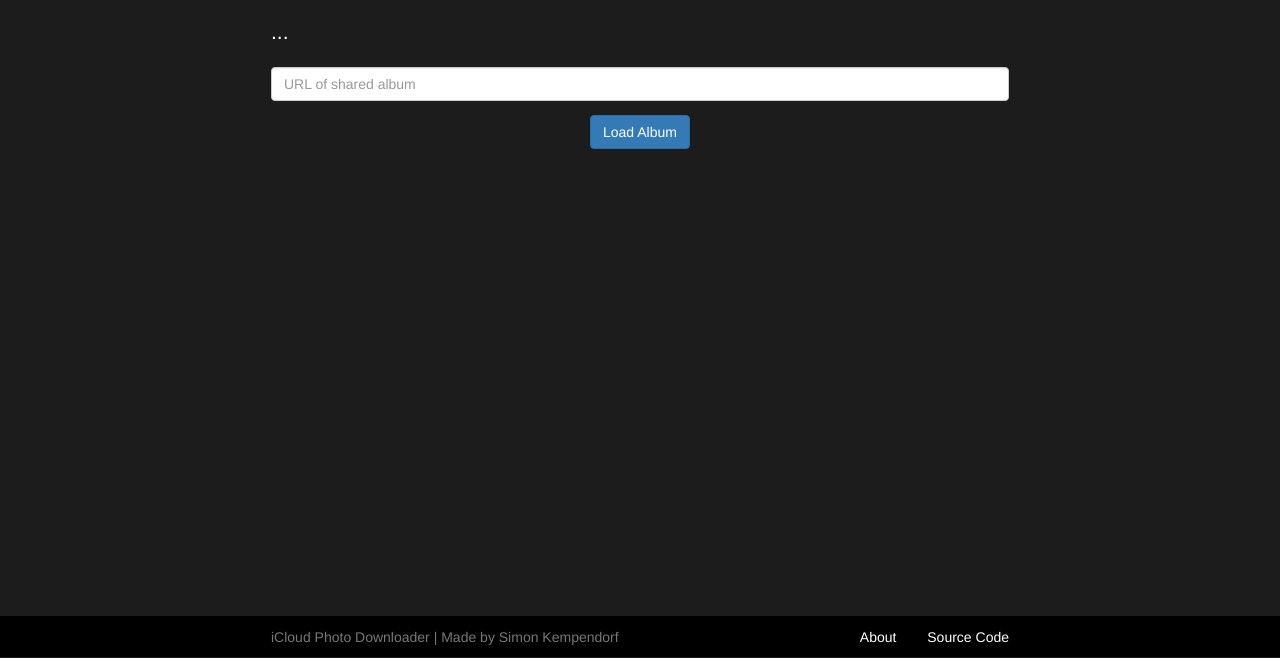
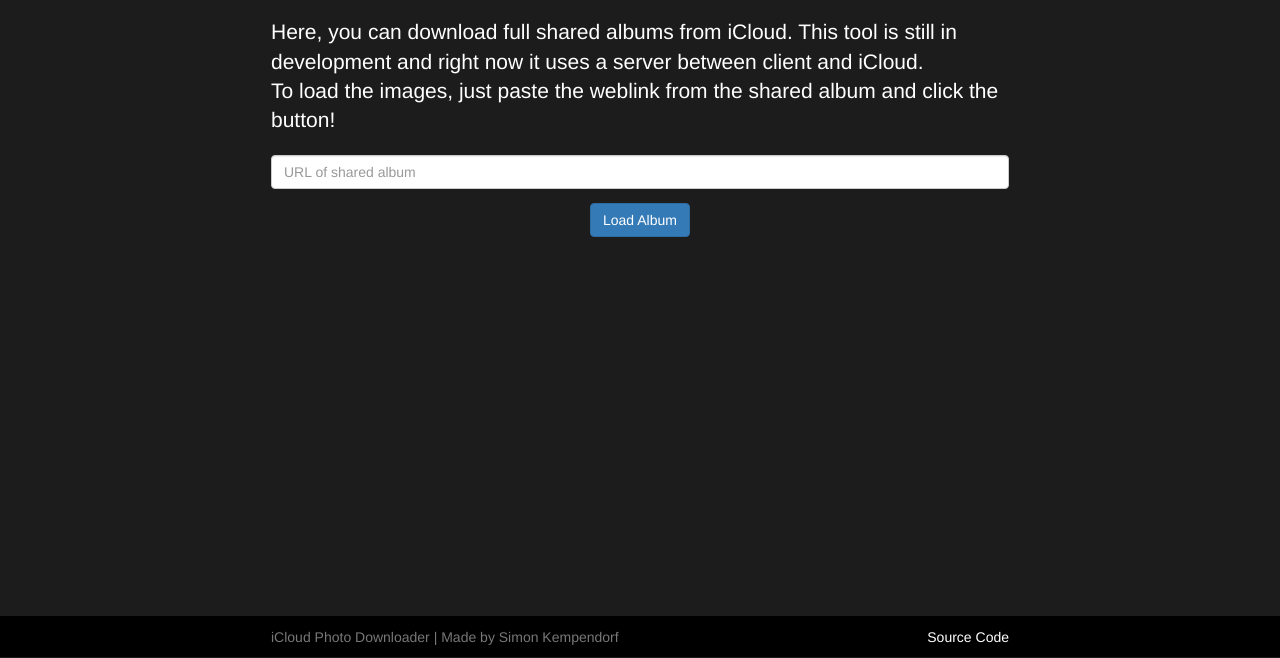
Before and after one commit to code28/icloudphd, a plain HTML site: page index.html in a window 1280 px wide. Shown: the part 142-800 px from the top of the page. Drawn offline with nearby package versions, Linux system fonts and the light colour scheme.

Commit message:
Add description

```diff
--- a/index.html
+++ b/index.html
@@ -25,7 +25,8 @@
       </div>
 
       <p class="lead">
-        ...
+        Here, you can download full shared albums from iCloud. This tool is still in development and right now it uses a server between client and iCloud.<br>
+        To load the images, just paste the weblink from the shared album and click the button!
       </p>
 
       <p>
@@ -71,7 +72,6 @@
             iCloud Photo Downloader | Made by Simon Kempendorf
         </div>
         <div class="col-sm-6 text-right">
-            <a href="#">About</a>
             <a href="https://github.com/code28/icloudphd">Source Code</a>
         </div>
       </div>
@@ -80,8 +80,6 @@
 
     <script src="https://ajax.googleapis.com/ajax/libs/jquery/1.11.3/jquery.min.js"></script>
     <script src="https://maxcdn.bootstrapcdn.com/bootstrap/3.3.6/js/bootstrap.min.js"></script>
-    <script src="jszip.min.js"></script>
-    <script src="FileSaver.min.js"></script>
     <script src="main.js"></script>
 
   </body>
--- a/style.css
+++ b/style.css
@@ -10,6 +10,9 @@ body {
 .panel {
   background-color:#1c1c1c;
   border-color:#3e3e3e;
+}
+.lead {
+  font-weight:200;
 }
 .container {
 	width:auto;
```
